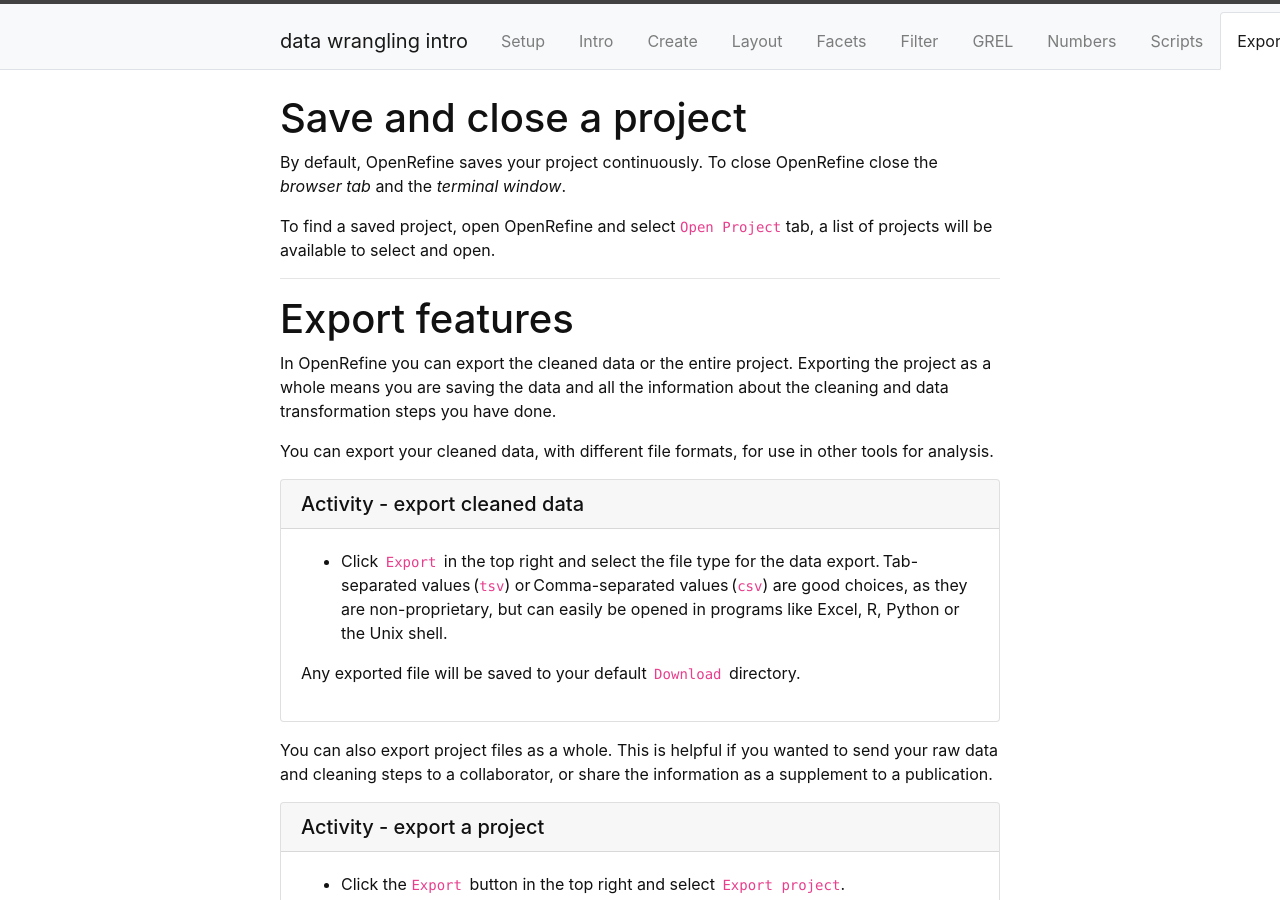
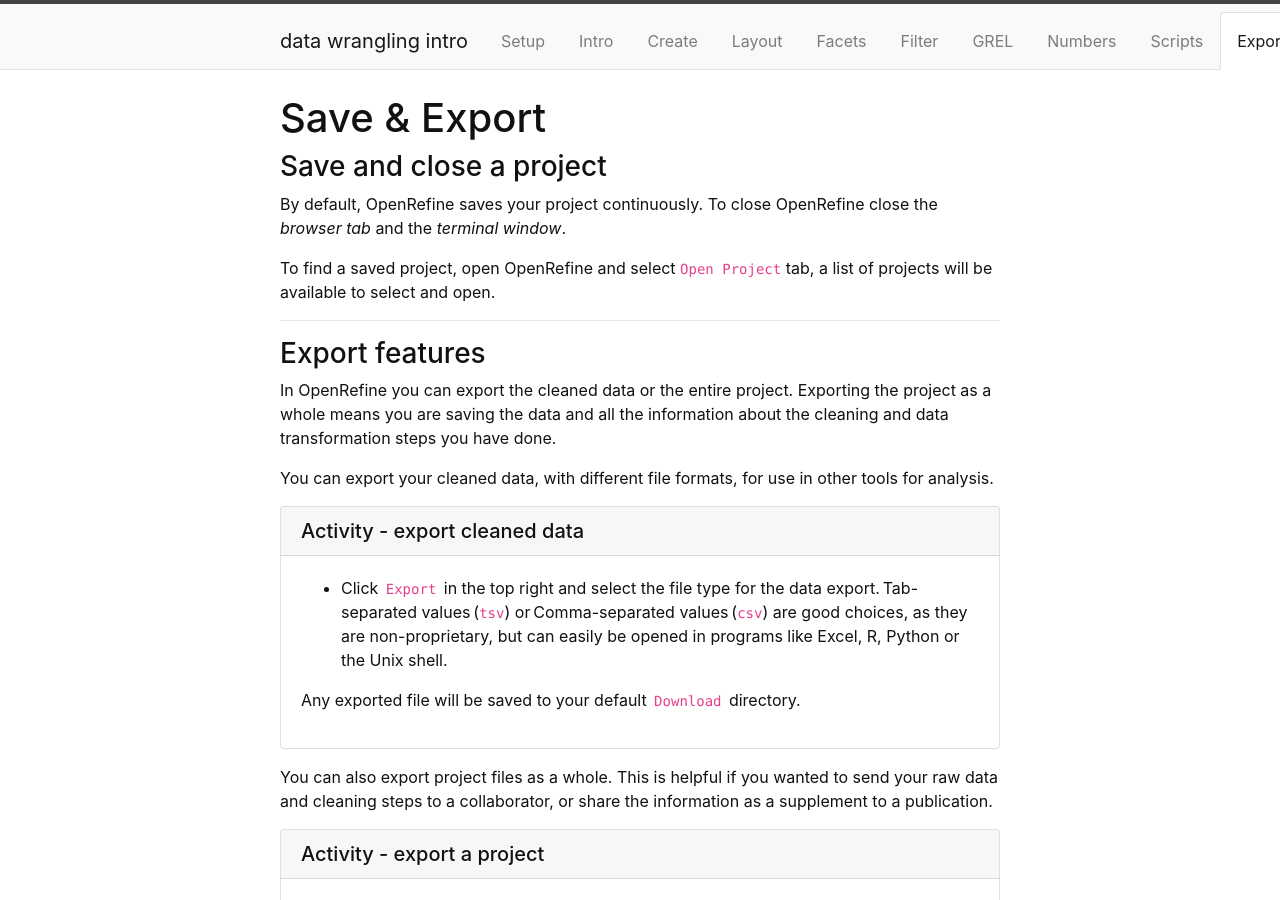
Before and after one commit to GULibrarySandbox/intro-data-wrangle, a Jekyll site: the page built from content/9-resources.md, in a window 1280 px wide and 900 px high. Built offline with Jekyll 4.4.1, drawn with Linux system fonts in a browser that asks for light colours.

Commit message:
Update 9-resources.md

```diff
--- a/content/9-resources.md
+++ b/content/9-resources.md
@@ -3,7 +3,9 @@ title: Export
 nav: true
 ---
 
-# Save and close a project
+# Save & Export
+
+### Save and close a project
 
 By default, OpenRefine saves your project continuously. To close OpenRefine close the *browser tab* and the *terminal window*.
 
@@ -11,7 +13,7 @@ To find a saved project, open OpenRefine and select  `Open Project`  tab, a list
 
 ----
 
-# Export features
+### Export features
 
 In OpenRefine you can export the cleaned data or the entire project. Exporting the project as a whole means you are saving the data and all the information about the cleaning and data transformation steps you have done.
 
```
